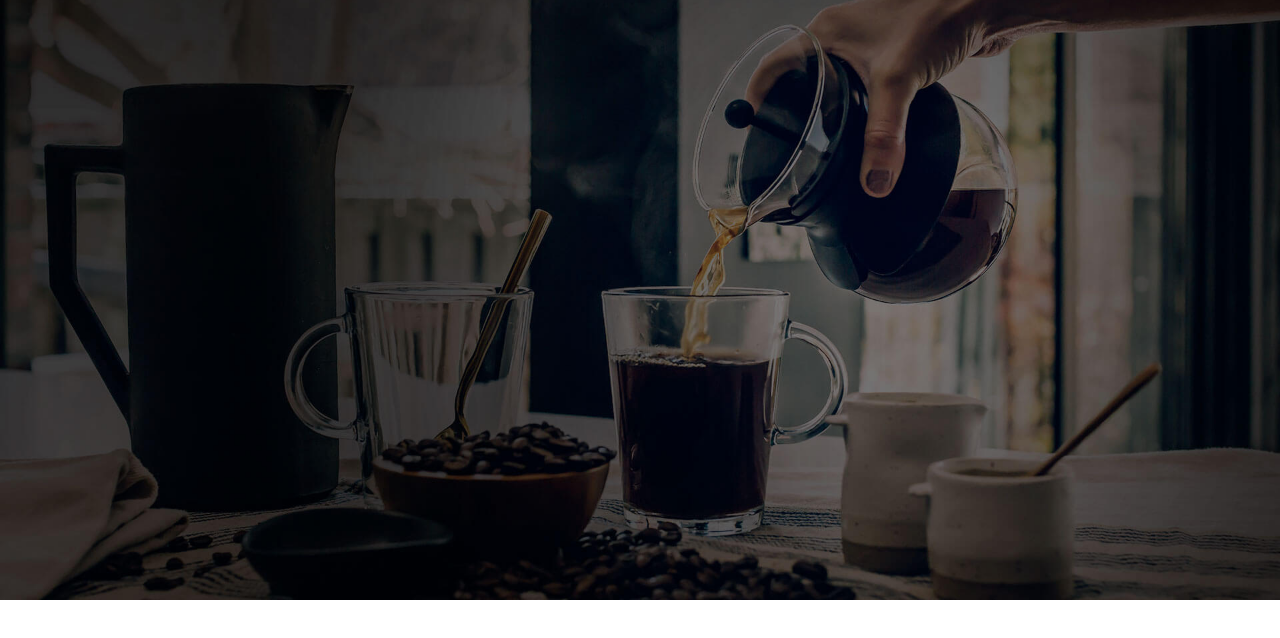
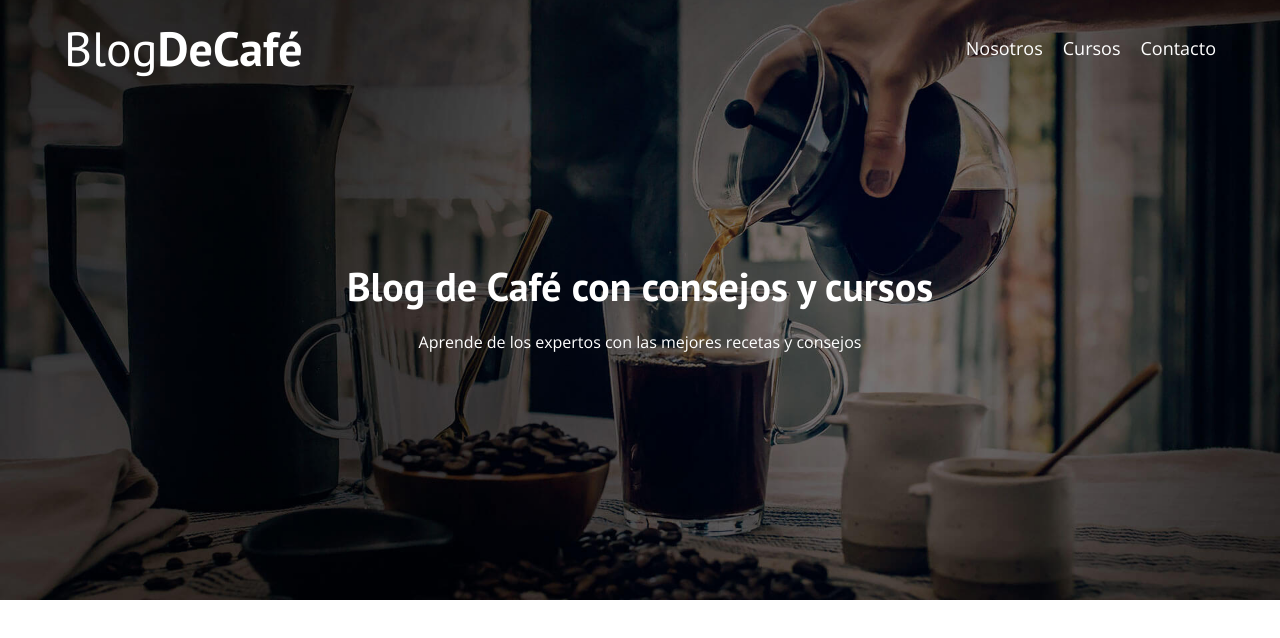
Before and after one commit to Alterlapsus/BlogOfCoffee, a plain HTML site: page index.html in a window 1280 px wide. Drawn offline with nearby package versions, Linux system fonts and the light colour scheme.

Commit message:
estilos al header y nav

```diff
--- a/css/styles.css
+++ b/css/styles.css
@@ -66,3 +66,46 @@ img{
     background-repeat: no-repeat;
     background-position: center center;
 }
+
+.header__texto{
+    text-align: center;
+    color: var(--blanco);
+    margin-top: 5rem;
+}
+@media (min-width: 768px) {
+    .header__texto{
+        margin-top: 15rem;
+    }
+}
+
+
+@media (min-width: 768px) {
+    .barra{
+        display: flex;
+        justify-content: space-between;
+        align-items: center;
+    }
+}
+
+.logo{
+    color: var(--blanco);
+}
+.logo__nombre{
+    font-weight: 400;
+}
+.logo__bold{
+    font-weight: 700;
+}
+
+@media (min-width: 768px) {
+    .navegacion{
+        display: flex;
+        gap: 2rem;
+    }
+}
+.navegacion__enlace{
+    display: block;
+    text-align: center;
+    font-size: 1.8rem;
+    color: var(--blanco);
+}
--- a/index.html
+++ b/index.html
@@ -12,6 +12,24 @@
 <body>
     <header class="header">
 
+        <div class="contenedor">
+            <div class="barra">
+                <a class="logo" href="index.html">
+                    <h1 class="logo__nombre no-margin centrar-texto">Blog<span  class="logo__bold">DeCafé</span></h1>
+                </a>
+
+                <nav class="navegacion">
+                    <a href="nosotros.html" class="navegacion__enlace">Nosotros</a>
+                    <a href="cursos.html" class="navegacion__enlace">Cursos</a>
+                    <a href="contacto.html" class="navegacion__enlace">Contacto</a>
+                </nav>
+            </div>
+        </div>
+
+        <div class="header__texto">
+            <h2 class="no-margin">Blog de Café con consejos y cursos</h2>
+            <p class="no-margin">Aprende de los expertos con las mejores recetas y consejos</p>
+        </div>
     </header>
 </body>
 </html>
```
